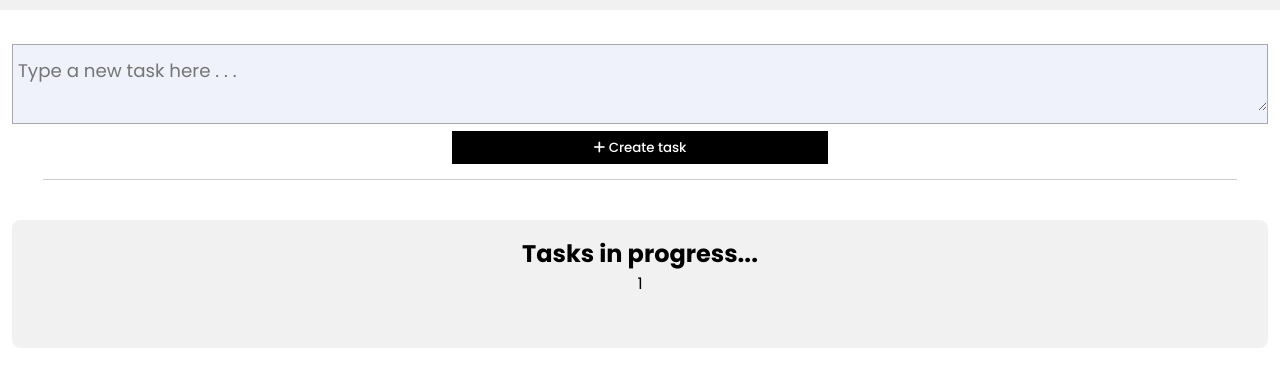
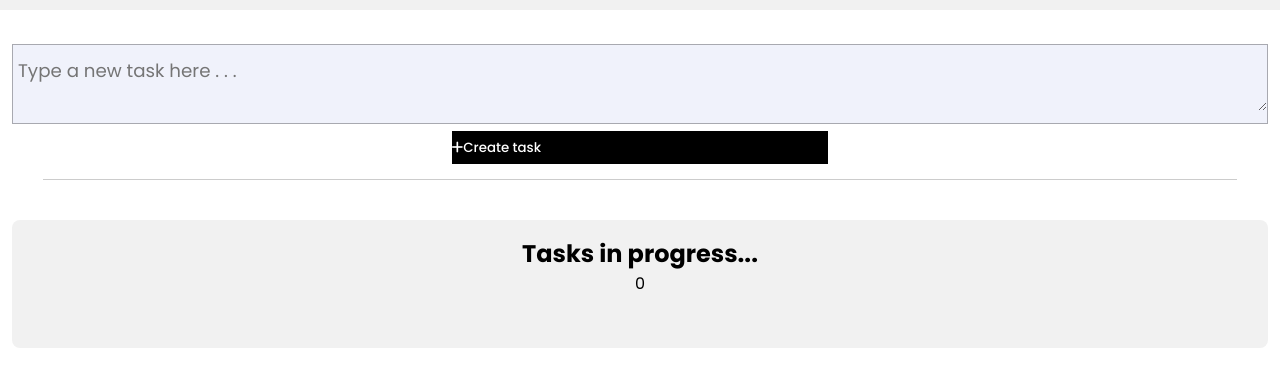
Before and after one commit to skidev101/To-do_V1, a plain HTML site: page index.html in a window 1280 px wide. Shown: the part 58-444 px from the top of the page. Drawn offline with Linux system fonts and the light colour scheme.

Commit message:
Added successfully

```diff
--- a/script.js
+++ b/script.js
@@ -8,12 +8,7 @@ document.querySelector('body');
 let taskZone =
 document.getElementById('task-box')
 
-let listTask = [
-  {
-    content: '',
-    status: ''
-  }
-];
+let listTask = [];
 
 let taskCount = listTask.length;
 
--- a/styles.css
+++ b/styles.css
@@ -87,6 +87,8 @@ details .menu li i{
     background: transparent;
 }
 .task-zone .create{
+    display: flex;
+    align-items: center;
     width: 30%;
     height: 2.5em;
     border: none;
```
